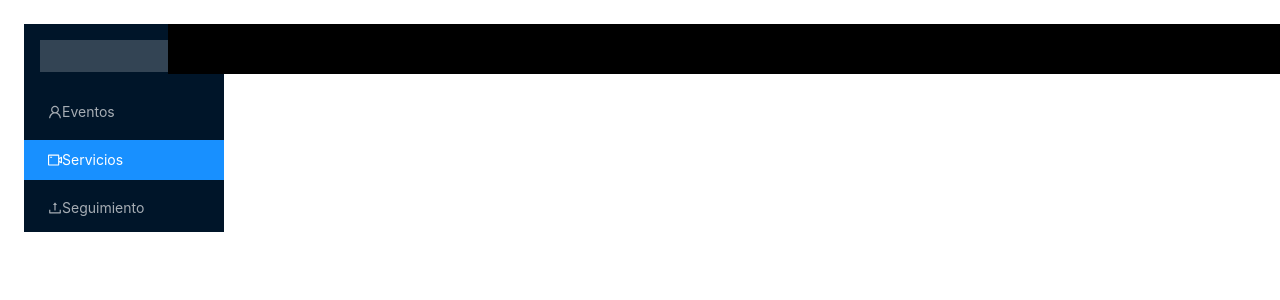
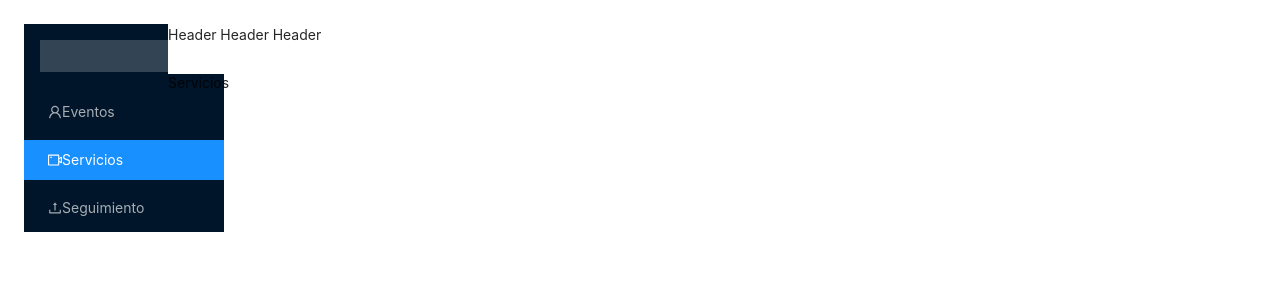
Before and after one commit to GestionCIE/CIE-front, a React (Create React App) app: page / in a window 1280 px wide. Both pictures are taken after a click on the item "Servicios". Shown: the top 300 px of the page. Built offline with nearby package versions, Linux system fonts and the light colour scheme.

Commit message:
se agrego la ruta de servicios

```diff
--- a/src/View/Content/index.js
+++ b/src/View/Content/index.js
@@ -4,7 +4,7 @@ import {
     Route
 } from 'react-router-dom';
 import EventComponent from '../../components/events/eventComponent';
-
+import ServiceComponent from '../../components/services/serviceComponent';
 
 class index extends React.Component {
     render() {
@@ -12,6 +12,7 @@ class index extends React.Component {
             <div>
                 <Switch>
                     <Route path ="/events" component={EventComponent}/>
+                    <Route path ="/services" component={ServiceComponent}/>
                 </Switch>
             </div>
         )
--- a/src/components/Header/Header.css
+++ b/src/components/Header/Header.css
@@ -1,7 +1,7 @@
 
 .header {
     height: 50px;
-    background-color: #000;
+    background-color: #fff;
     position: fixed;
     z-index: 30;
     width: 100%;
--- /dev/null
+++ b/src/components/services/serviceComponent.js
@@ -0,0 +1,9 @@
+import React from "react";
+
+class ServiceComponent extends React.Component {
+
+    render(){
+        return(<div>Servicios</div>);
+    }
+}
+export default ServiceComponent;
```
